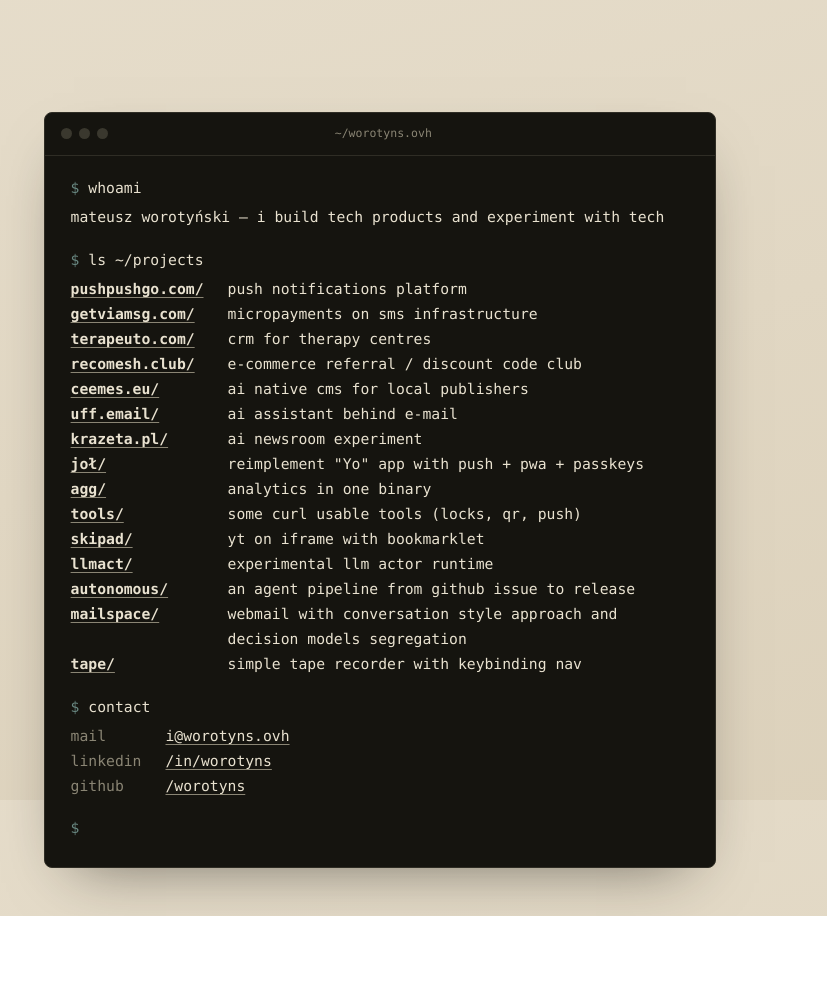
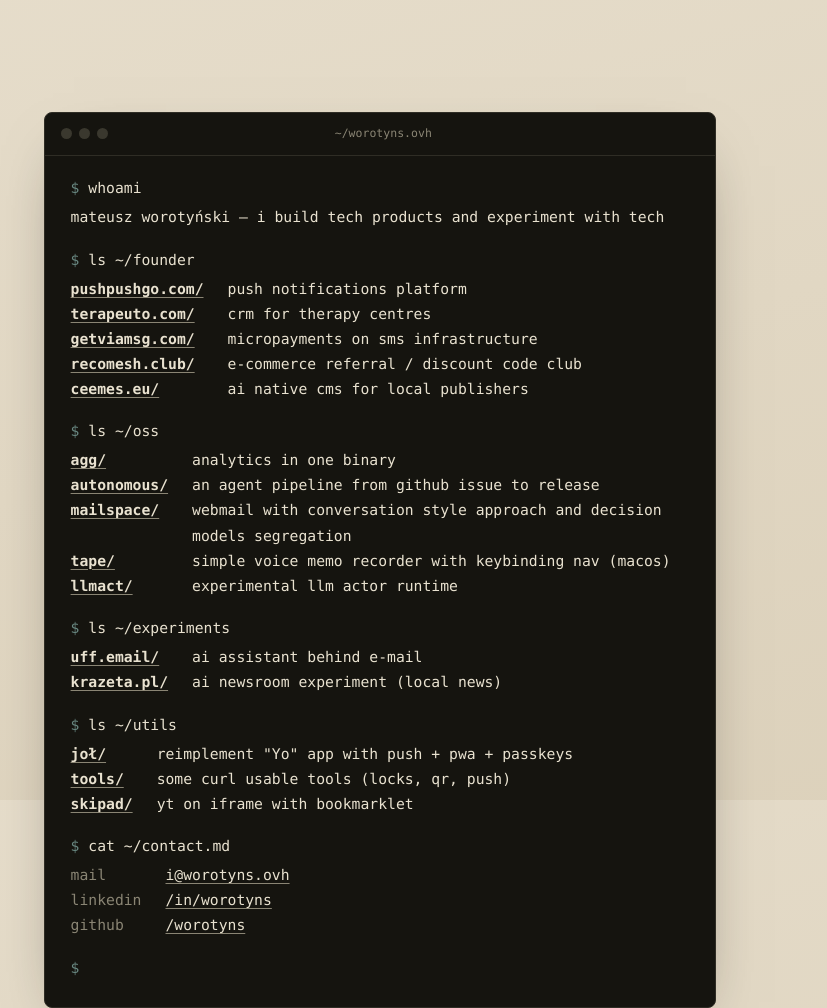
Before and after one commit to worotyns/worotyns-ovh, a plain HTML site: page index.html in a window 1280 px wide. Shown: the top 1008 px of the page, without its empty margins (260-1087 px from the left). Before the commit the page ends 916 px from the top, so only its background shows below. Drawn offline with Linux system fonts and the light colour scheme.

Commit message:
fix: sections

```diff
--- a/index.html
+++ b/index.html
@@ -12,7 +12,7 @@
   <meta property="og:title" content="Mateusz Worotyński">
   <meta property="og:description" content="I build tech products and experiment with tech.">
   <meta property="og:url" content="https://worotyns.ovh/">
-  <meta property="og:image" content="https://worotyns.ovh/ogimage.jpg?v=acc41f23">
+  <meta property="og:image" content="https://worotyns.ovh/ogimage.jpg?v=6bf30245">
   <meta name="twitter:card" content="summary_large_image">
 
   <link rel="apple-touch-icon" sizes="180x180" href="/apple-touch-icon.png">
@@ -32,26 +32,38 @@
     <p class="cmd">whoami</p>
     <h1>mateusz worotyński — i build tech products and experiment with tech</h1>
 
-    <p class="cmd">ls ~/projects</p>
+    <p class="cmd">ls ~/founder</p>
     <dl class="out">
       <dt><a href="https://pushpushgo.com" rel="noopener" target="_blank">pushpushgo.com/</a></dt><dd>push notifications platform</dd>
+      <dt><a href="https://terapeuto.com" rel="noopener" target="_blank">terapeuto.com/</a></dt><dd>crm for therapy centres</dd>
       <dt><a href="https://getviamsg.com" rel="noopener" target="_blank">getviamsg.com/</a></dt><dd>micropayments on sms infrastructure</dd>
-      <dt><a href="https://terapeuto.com" rel="noopener" target="_blank">terapeuto.com/</a></dt><dd>crm for therapy centres</dd>
       <dt><a href="https://recomesh.club" rel="noopener" target="_blank">recomesh.club/</a></dt><dd>e-commerce referral / discount code club</dd>
       <dt><a href="https://ceemes.eu" rel="noopener" target="_blank">ceemes.eu/</a></dt><dd>ai native cms for local publishers</dd>
-      <dt><a href="https://uff.email" rel="noopener" target="_blank">uff.email/</a></dt><dd>ai assistant behind e-mail</dd>
-      <dt><a href="https://krazeta.pl" rel="noopener" target="_blank">krazeta.pl/</a></dt><dd>ai newsroom experiment</dd>
-      <dt><a href="https://jol.worotyns.ovh" rel="noopener" target="_blank">joł/</a></dt><dd>reimplement "Yo" app with push + pwa + passkeys</dd>
-      <dt><a href="https://agg.worotyns.ovh" rel="noopener" target="_blank">agg/</a></dt><dd>analytics in one binary</dd>
-      <dt><a href="https://tools.worotyns.ovh" rel="noopener" target="_blank">tools/</a></dt><dd>some curl usable tools (locks, qr, push)</dd>
-      <dt><a href="https://skipad.worotyns.ovh" rel="noopener" target="_blank">skipad/</a></dt><dd>yt on iframe with bookmarklet</dd>
-      <dt><a href="https://github.com/worotyns/llmact" rel="noopener" target="_blank">llmact/</a></dt><dd>experimental llm actor runtime</dd>
-      <dt><a href="https://github.com/worotyns/autonomous" rel="noopener" target="_blank">autonomous/</a></dt><dd>an agent pipeline from github issue to release</dd>
-      <dt><a href="https://github.com/worotyns/mailspace" rel="noopener" target="_blank">mailspace/</a></dt><dd>webmail with conversation style approach and decision models segregation</dd>
-      <dt><a href="https://github.com/worotyns/tape" rel="noopener" target="_blank">tape/</a></dt><dd>simple tape recorder with keybinding nav</dd>
     </dl>
 
-    <p class="cmd">contact</p>
+    <p class="cmd">ls ~/oss</p>
+    <dl class="out">
+        <dt><a href="https://github.com/worotyns/agg" rel="noopener" target="_blank">agg/</a></dt><dd>analytics in one binary</dd>
+        <dt><a href="https://github.com/worotyns/autonomous" rel="noopener" target="_blank">autonomous/</a></dt><dd>an agent pipeline from github issue to release</dd>
+        <dt><a href="https://github.com/worotyns/mailspace" rel="noopener" target="_blank">mailspace/</a></dt><dd>webmail with conversation style approach and decision models segregation</dd>
+        <dt><a href="https://github.com/worotyns/tape" rel="noopener" target="_blank">tape/</a></dt><dd>simple voice memo recorder with keybinding nav (macos)</dd>
+        <dt><a href="https://github.com/worotyns/llmact" rel="noopener" target="_blank">llmact/</a></dt><dd>experimental llm actor runtime</dd>
+    </dl>
+
+    <p class="cmd">ls ~/experiments</p>
+    <dl class="out">
+        <dt><a href="https://uff.email" rel="noopener" target="_blank">uff.email/</a></dt><dd>ai assistant behind e-mail</dd>
+        <dt><a href="https://krazeta.pl" rel="noopener" target="_blank">krazeta.pl/</a></dt><dd>ai newsroom experiment (local news)</dd>
+    </dl>
+
+    <p class="cmd">ls ~/utils</p>
+    <dl class="out">
+        <dt><a href="https://jol.worotyns.ovh" rel="noopener" target="_blank">joł/</a></dt><dd>reimplement "Yo" app with push + pwa + passkeys</dd>
+        <dt><a href="https://tools.worotyns.ovh" rel="noopener" target="_blank">tools/</a></dt><dd>some curl usable tools (locks, qr, push)</dd>
+        <dt><a href="https://skipad.worotyns.ovh" rel="noopener" target="_blank">skipad/</a></dt><dd>yt on iframe with bookmarklet</dd>
+    </dl>
+
+    <p class="cmd">cat ~/contact.md</p>
     <dl class="out">
       <dt>mail</dt><dd><a href="mailto:i@worotyns.ovh">i@worotyns.ovh</a></dd>
       <!--<dt>parley</dt><dd><a href="https://chat.worotyns.ovh">worotyns:worotyns.ovh</a></dd>-->
```
Also changed, not shown: ogimage.jpg.
